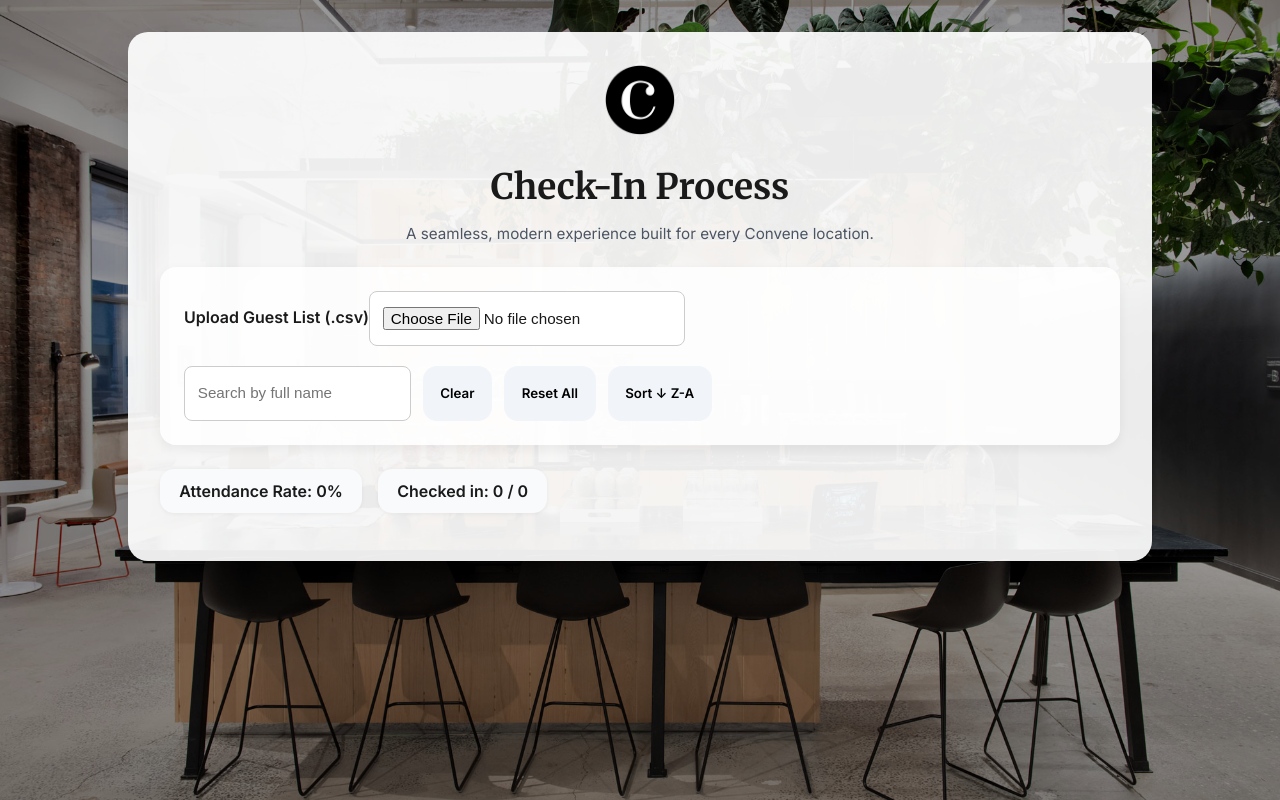
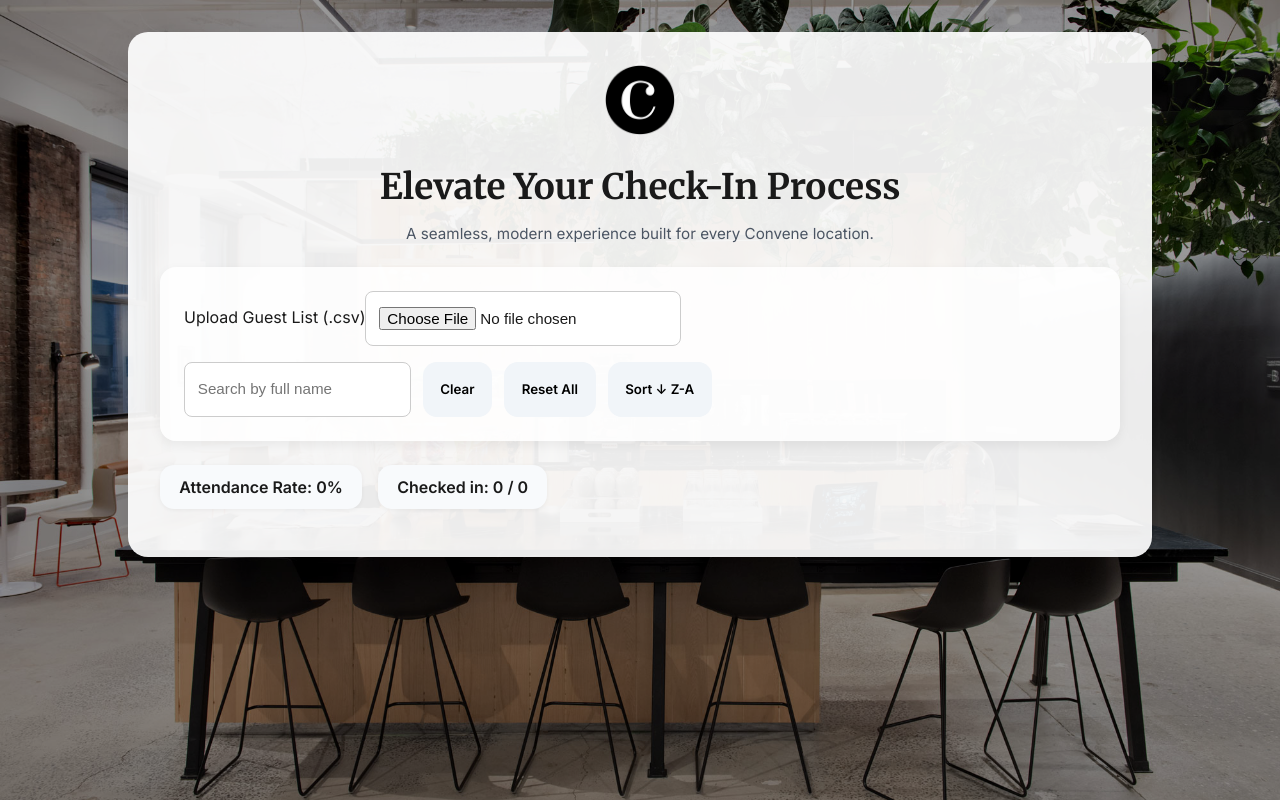
Before and after one commit to ogeylanioglu/convene-check-in-premium-2, a React (Vite) app: page / in a window 1280 px wide. Built offline with nearby package versions, Linux system fonts and the light colour scheme.

Commit message:
Update App.jsx

```diff
--- a/src/App.jsx
+++ b/src/App.jsx
@@ -71,15 +71,21 @@
     <div className="wrapper">
       <header className="hero">
         <img src={logo} alt="Convene Logo" className="logo" />
-        <h1>Check-In Process</h1>
+        <h1>Elevate Your Check-In Process</h1>
         <p className="subtitle">A seamless, modern experience built for every Convene location.</p>
       </header>
 
       <div className="controls">
-        <label className="upload-box">
-          Upload Guest List (.csv)
-          <input type="file" accept=".csv" onChange={handleCSVUpload} />
-        </label>
+        <div className="upload-wrapper">
+          <label htmlFor="csvUpload" className="upload-label">Upload Guest List (.csv)</label>
+          <input
+            type="file"
+            id="csvUpload"
+            className="hidden-input"
+            accept=".csv"
+            onChange={handleCSVUpload}
+          />
+        </div>
 
         <div className="search-row">
           <input
```
